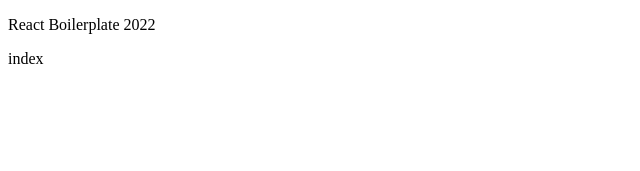
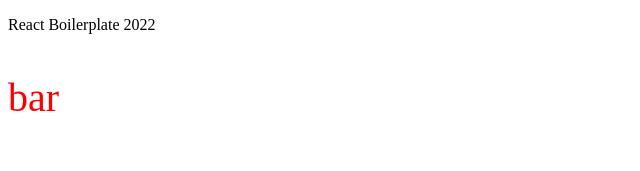
Before and after one commit to shimpeiws/react-boilerplate-2022, a Next.js app: page / in a window 1280 px wide. Shown: the top 171 px of the page, without its empty margins (0-640 px from the left). Built offline with nearby package versions, Linux system fonts and the light colour scheme.

Commit message:
introduce sass

```diff
--- a/package.json
+++ b/package.json
@@ -14,7 +14,8 @@
   "dependencies": {
     "next": "^12.0.10",
     "react": "^17.0.2",
-    "react-dom": "^17.0.2"
+    "react-dom": "^17.0.2",
+    "sass": "^1.49.7"
   },
   "devDependencies": {
     "@types/node": "^17.0.14",
@@ -25,6 +26,7 @@
     "eslint-config-next": "^12.0.10",
     "eslint-config-prettier": "^8.3.0",
     "eslint-plugin-jest": "^26.0.0",
+    "jest": "^27.5.0",
     "prettier": "^2.5.1",
     "typescript": "^4.5.5"
   }
--- /dev/null
+++ b/src/components/text/index.tsx
@@ -0,0 +1,10 @@
+import React, { ReactElement } from "react";
+import styles from "./text.module.scss";
+
+type Props = {
+  text: number;
+};
+
+export const Text = ({ text }: Props): ReactElement => {
+  return <p className={styles.text}>{text}</p>;
+};
--- /dev/null
+++ b/src/components/text/text.module.scss
@@ -0,0 +1,8 @@
+@mixin sample($color: #fff, $fSize: 10px) {
+  color: $color;
+  font-size: $fSize;
+}
+
+.text {
+  @include sample(red, 40px);
+}
--- a/src/pages/index.tsx
+++ b/src/pages/index.tsx
@@ -1,3 +1,9 @@
+import { Text } from "../components/text";
+
 export default function Index() {
-  return <div>index</div>;
+  return (
+    <div>
+      <Text text="bar" />
+    </div>
+  );
 }
```
Also changed, not shown: 1 other file (tests, documents, lock files or other folders).
